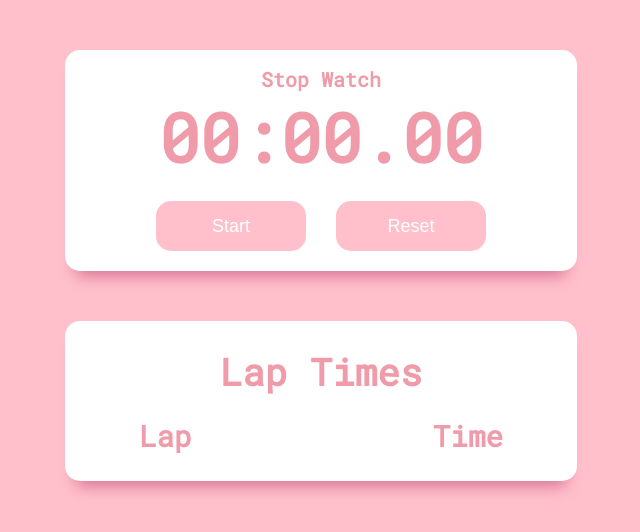
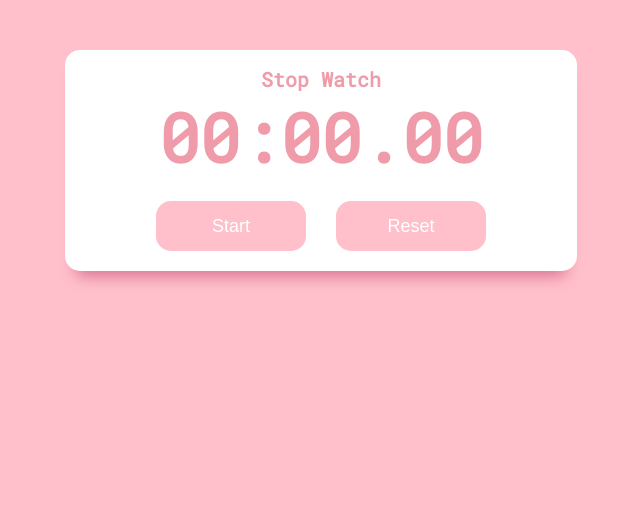
Before and after one commit to Shopify/eng-intern-assessment-react, a React app: page / in a window 1280 px wide. Shown: the top 532 px of the page, without its empty margins (319-959 px from the left). Built offline with nearby package versions, Linux system fonts and the light colour scheme.

Commit message:
Updated lap table to appear if lap time

```diff
--- a/src/LapTable.tsx
+++ b/src/LapTable.tsx
@@ -1,4 +1,4 @@
-import React, { useContext } from "react";
+import React, { useContext, useEffect, useRef } from "react";
 import { formatTime } from "./StopWatch";
 // Context
 import LapContext from "./Context/LapContext";
@@ -7,15 +7,20 @@ import "./Styles/LapTable.css";
 
 export default function LapTable() {
   const { lapTimes } = useContext(LapContext);
+  const lapsContainerRef = useRef<HTMLDivElement>(null);
+
+  useEffect(() => {
+    // Used to scroll to the bottom when new lap added
+    lapsContainerRef.current.scrollTop = lapsContainerRef.current.scrollHeight;
+  }, [lapTimes]);
 
   return (
-    <div className="lapTableContainer">
-      <h1>Lap Times</h1>
+    <div className={lapTimes.length ? "lapTableContainer" : "empty"}>
       <h3>
         <span>Lap</span>
         <span>Time</span>
       </h3>
-      <div className="laps" style={{ display: "block" }}>
+      <div className="laps" style={{ display: "block" }} ref={lapsContainerRef}>
         <ul>
           {lapTimes.map((item, index) => (
             <li key={index}>
--- a/src/StopWatch.tsx
+++ b/src/StopWatch.tsx
@@ -8,17 +8,18 @@ import TimeContext from "./Context/TimeContext";
 import "./Styles/StopWatch.css";
 // @ts-ignore
 import carImage from "./images/car.png";
+import LapContext from "./Context/LapContext";
 
 export default function StopWatch() {
   const { time, setTime } = useContext(TimeContext);
   const { running } = useContext(RunningContext);
+  const { lapTimes } = useContext(LapContext);
 
   // While stopwatch is running, increase time by 1 every second
   useEffect(() => {
     if (running) {
       const interval = setInterval(() => {
         setTime((prev: number) => prev + 10);
-        console.log(time);
       }, 10);
       return () => clearInterval(interval);
     }
@@ -31,7 +32,7 @@ export default function StopWatch() {
         <h1>{formatTime(time)}</h1>
         <StopWatchButton />
       </div>
-      <div className="lapContainer">
+      <div className={lapTimes.length ? "lapContainer" : "lapContainerEmpty"}>
         <LapTable />
       </div>
       <div className="carMovement">
--- a/src/Styles/LapTable.css
+++ b/src/Styles/LapTable.css
@@ -1,4 +1,3 @@
-.lapTableContainer h1,
 .lapTableContainer h3 {
   padding: 10px;
   margin: 0;
@@ -6,14 +5,9 @@
   background-color: white;
 }
 
-.lapTableContainer h1 {
-  top: 0;
-}
-
 .lapTableContainer h3 {
   justify-content: space-between;
   display: flex;
-  top: 69px;
 }
 
 .laps {
@@ -24,7 +18,6 @@
 
 ul {
   list-style: none;
-  padding: 0;
   margin: 0;
 }
 
--- a/src/Styles/StopWatch.css
+++ b/src/Styles/StopWatch.css
@@ -38,8 +38,12 @@
 
 .lapContainer {
   font-size: 25px;
-  padding: 1rem 4rem;
+  padding: 1rem 4rem 2rem 4rem;
   position: relative;
+}
+
+.lapContainerEmpty {
+  display: none;
 }
 
 .carMovement {
@@ -64,7 +68,7 @@
   display: inline-block;
   animation: linear infinite;
   animation-name: run;
-  animation-duration: 15s;
+  animation-duration: 10s;
 }
 
 @keyframes run {
```
Also changed, not shown: 1 other file (tests, documents, lock files or other folders).
